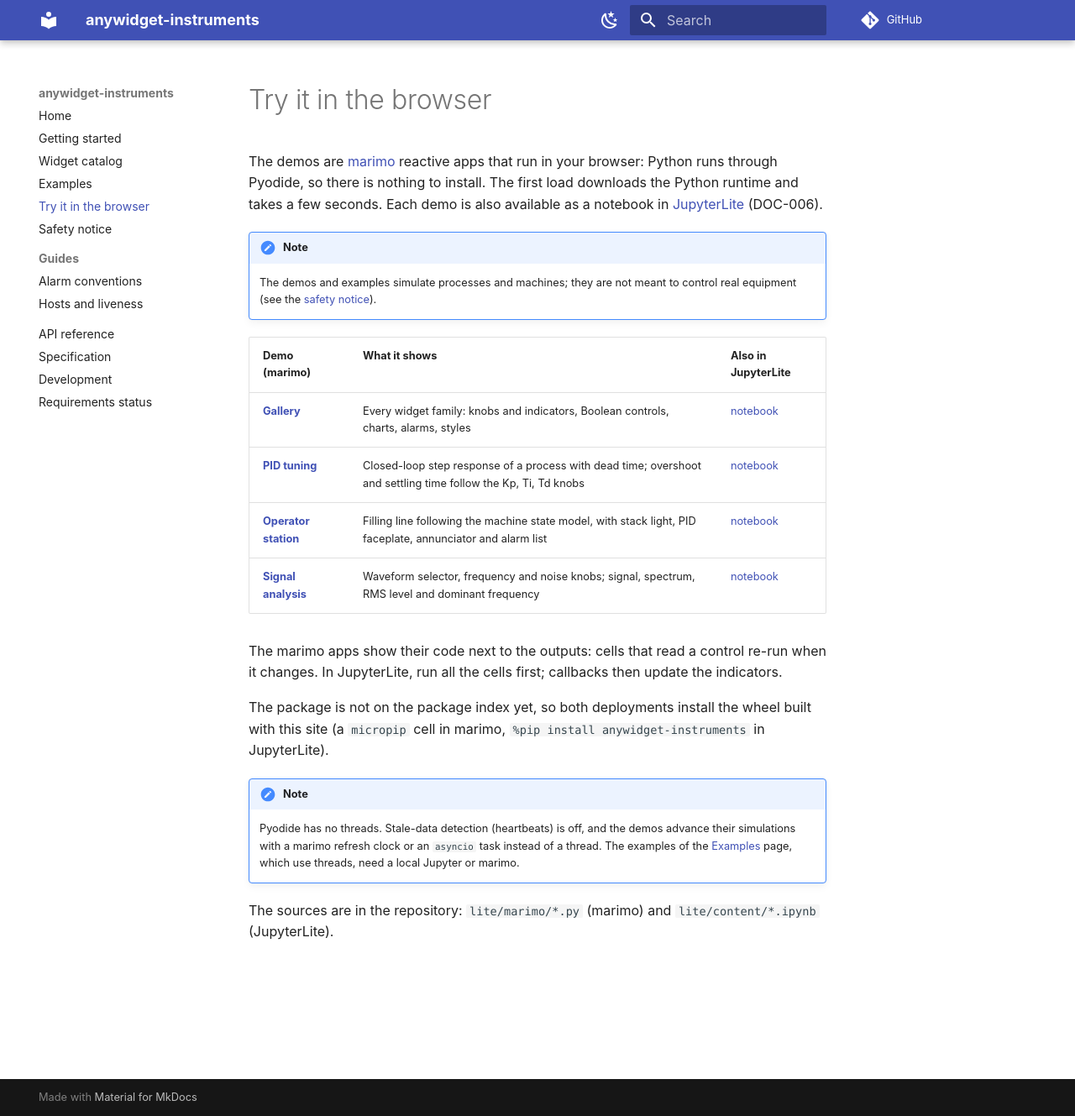
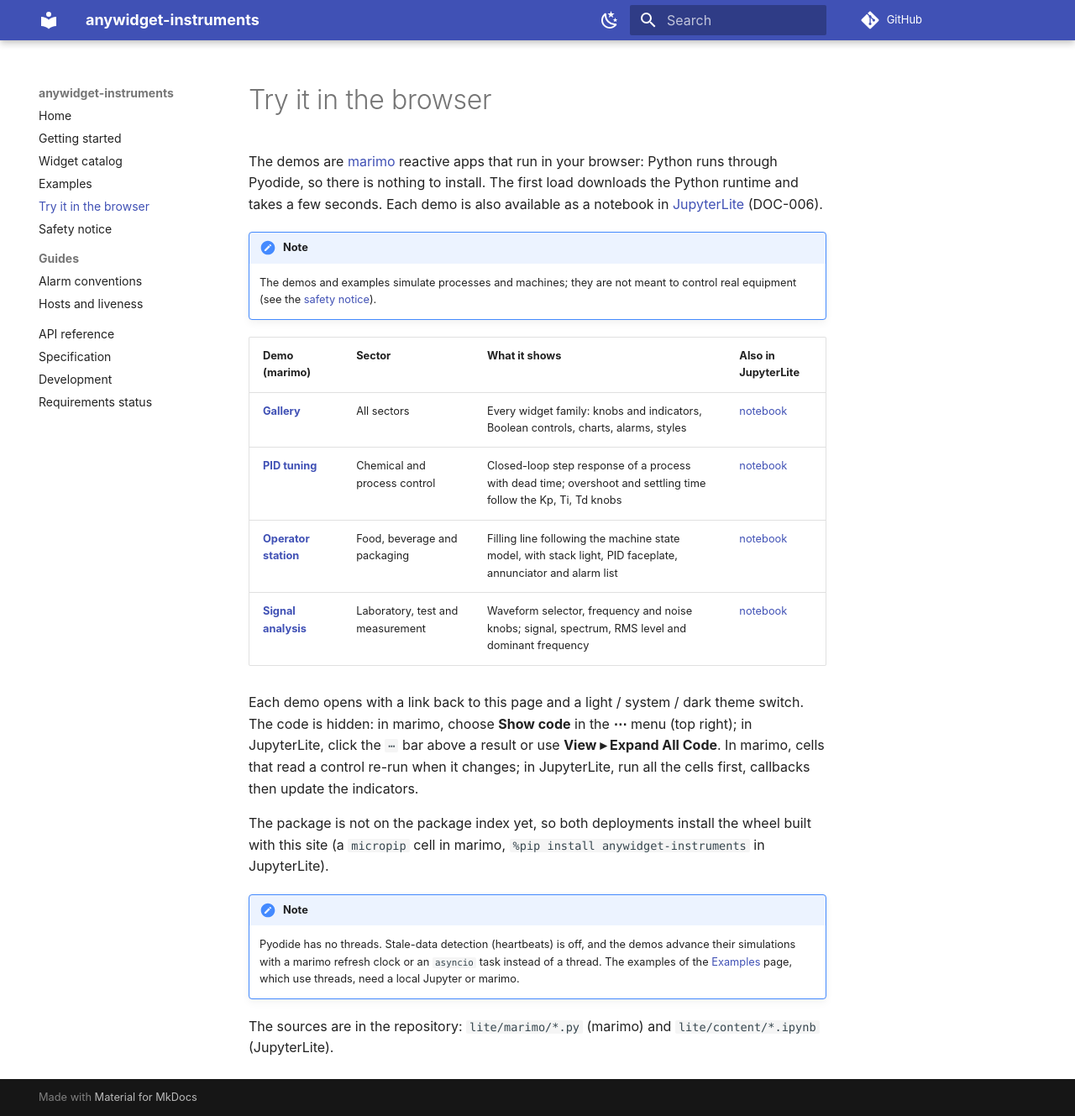
Before and after one commit to AnywidgetInstruments/anywidget-instruments-industrial, an MkDocs documentation site: the page built from docs/try.md, in a window 1280 px wide and 1329 px high. Shown: the whole window at 84% size. Built offline with MkDocs 1.6.1 and Material for MkDocs 9.7.7, drawn with Linux system fonts in a browser that asks for light colours; comment, search, counter and statistics services are not loaded.

Commit message:
Classify widgets by function and examples by industry sector
- Widget catalog opens with an at-a-glance table: controls, indicators,
  graphs, alarms and events, process symbols, supervisory objects,
  layout and session, with default mode and standards followed
- Examples page grouped by sector (water, chemical and process, food and
  packaging, test and measurement) with the in-browser counterparts
- Try page: sector column; how to show the hidden code

Assisted-by: AI

```diff
--- a/docs/try.md
+++ b/docs/try.md
@@ -11,16 +11,19 @@
     meant to control real equipment (see the [safety notice](safety.md)).
 
 
-| Demo (marimo) | What it shows | Also in JupyterLite |
-|---|---|---|
-| <a href="../marimo/gallery/">**Gallery**</a> | Every widget family: knobs and indicators, Boolean controls, charts, alarms, styles | <a href="../lite/lab/index.html?path=gallery.ipynb">notebook</a> |
-| <a href="../marimo/pid_tuning/">**PID tuning**</a> | Closed-loop step response of a process with dead time; overshoot and settling time follow the Kp, Ti, Td knobs | <a href="../lite/lab/index.html?path=pid_tuning.ipynb">notebook</a> |
-| <a href="../marimo/operator_station/">**Operator station**</a> | Filling line following the machine state model, with stack light, PID faceplate, annunciator and alarm list | <a href="../lite/lab/index.html?path=operator_station.ipynb">notebook</a> |
-| <a href="../marimo/signal_analysis/">**Signal analysis**</a> | Waveform selector, frequency and noise knobs; signal, spectrum, RMS level and dominant frequency | <a href="../lite/lab/index.html?path=signal_analysis.ipynb">notebook</a> |
+| Demo (marimo) | Sector | What it shows | Also in JupyterLite |
+|---|---|---|---|
+| <a href="../marimo/gallery/">**Gallery**</a> | All sectors | Every widget family: knobs and indicators, Boolean controls, charts, alarms, styles | <a href="../lite/lab/index.html?path=gallery.ipynb">notebook</a> |
+| <a href="../marimo/pid_tuning/">**PID tuning**</a> | Chemical and process control | Closed-loop step response of a process with dead time; overshoot and settling time follow the Kp, Ti, Td knobs | <a href="../lite/lab/index.html?path=pid_tuning.ipynb">notebook</a> |
+| <a href="../marimo/operator_station/">**Operator station**</a> | Food, beverage and packaging | Filling line following the machine state model, with stack light, PID faceplate, annunciator and alarm list | <a href="../lite/lab/index.html?path=operator_station.ipynb">notebook</a> |
+| <a href="../marimo/signal_analysis/">**Signal analysis**</a> | Laboratory, test and measurement | Waveform selector, frequency and noise knobs; signal, spectrum, RMS level and dominant frequency | <a href="../lite/lab/index.html?path=signal_analysis.ipynb">notebook</a> |
 
-The marimo apps show their code next to the outputs: cells that read a
-control re-run when it changes. In JupyterLite, run all the cells first;
-callbacks then update the indicators.
+Each demo opens with a link back to this page and a light / system / dark
+theme switch. The code is hidden: in marimo, choose **Show code** in the
+**⋯** menu (top right); in JupyterLite, click the `⋯` bar above a result or
+use **View ▸ Expand All Code**. In marimo, cells that read a control re-run
+when it changes; in JupyterLite, run all the cells first, callbacks then
+update the indicators.
 
 The package is not on the package index yet, so both deployments install the
 wheel built with this site (a `micropip` cell in marimo,
```
Also changed, not shown: docs/examples.md (+46 -20 lines), docs/widgets.md (+20 -0 lines).
